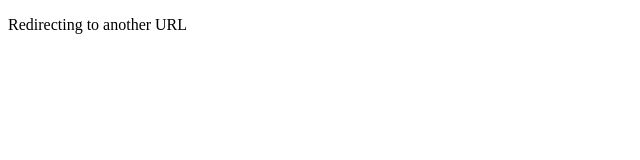
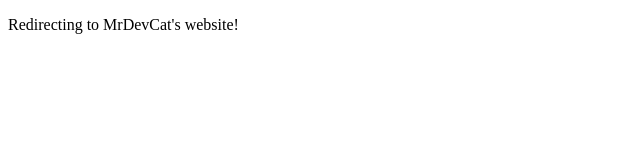
Before and after one commit to ElementalMinecraftGaming/MrDevCat, a plain HTML site: page index.html in a window 1280 px wide. Shown: the full height of the page, 0-640 px from the left. Drawn offline with Linux system fonts and the light colour scheme.

Commit message:
Update index.html

```diff
--- a/index.html
+++ b/index.html
@@ -1,10 +1,10 @@
 <!DOCTYPE html>
 <html>
    <head>
-      <title>HTML Meta Tag</title>
+      <title>Redirecting to MrDevCat</title>
       <meta http-equiv = "refresh" content = "3; url = https://www.google.com" />
    </head>
    <body>
-      <p>Redirecting to another URL</p>
+         <p>Redirecting to MrDevCat's website!</p>
    </body>
 </html>
```
